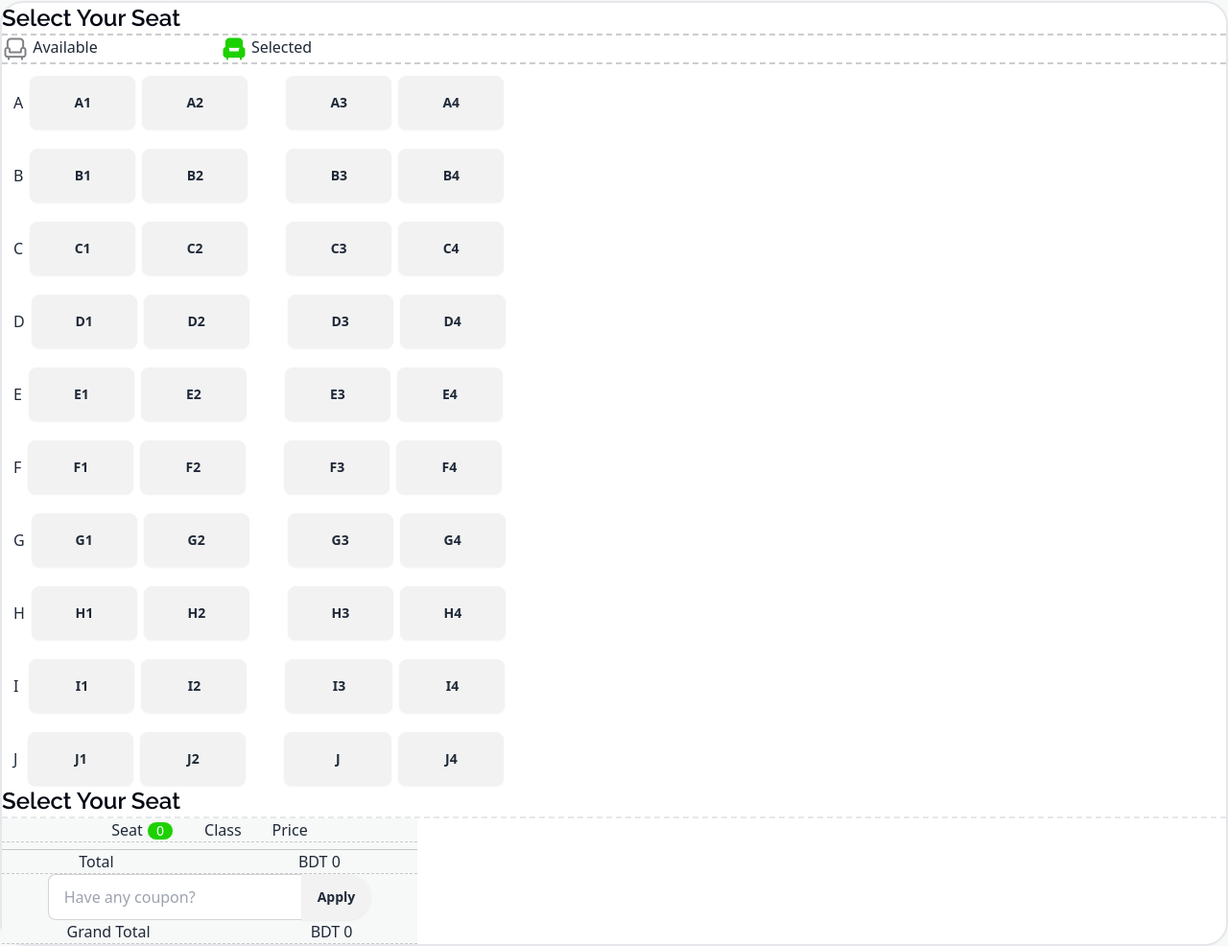
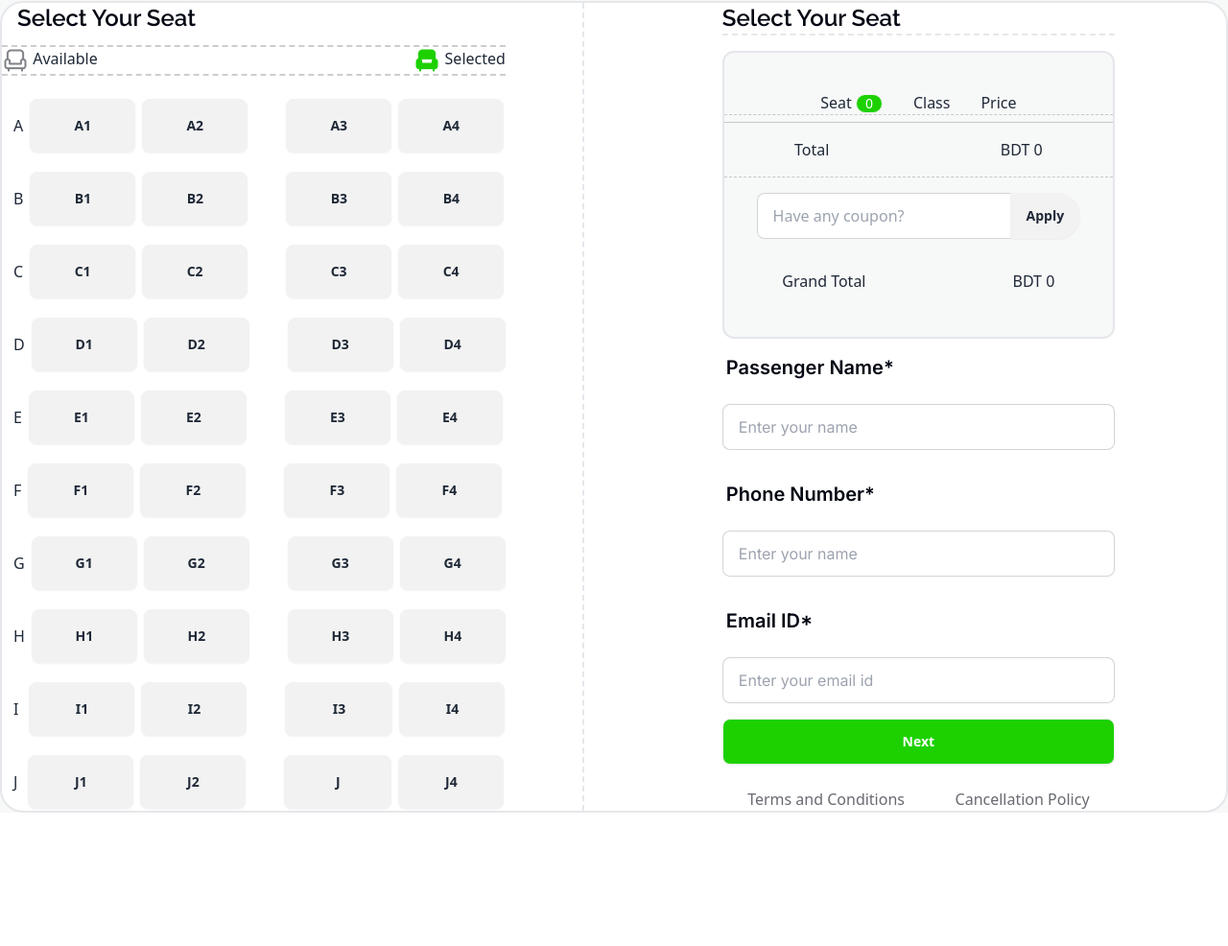
Before and after one commit to ahnaf4D/b9-assignment-5, a plain HTML site: page index.html in a window 1280 px wide. Shown: the part 1919-2905 px from the top of the page at 96% size. After the commit the page ends 2766 px from the top, so only its background shows below. Drawn offline with nearby package versions, Linux system fonts and the light colour scheme.

Commit message:
passenger form added

```diff
--- a/index.html
+++ b/index.html
@@ -189,10 +189,11 @@
                 </div>
             </div>
             <!-- Seat Selection Area -->
-            <section class="bg-[#FFFFFF] min-h-screen mx-auto container mt-12 border-2 rounded-3xl">
-                <div id="left-side">
-                    <h1 class="raleway-font font-semibold text-2xl text-[#030712]">Select Your Seat</h1>
-                    <div class="flex gap-32 items-center border-t-2 border-b-2 border-dashed border-[#03071233]">
+            <section class="bg-[#FFFFFF] min-h-screen mx-auto container mt-12 border-2 rounded-3xl flex gap-36">
+                <div id="left-side" class="border-r-2 pr-20 border-dashed">
+                    <h1 class="raleway-font font-semibold text-2xl text-[#030712] ml-4">Select Your Seat</h1>
+                    <div
+                        class="flex gap-32 justify-between my-3 items-center border-t-2 border-b-2 border-dashed border-[#03071233]">
                         <div><img src="./images/seat-gray.png" alt="seat gray" class="inline">
                             <span>Available</span>
                         </div>
@@ -328,11 +329,12 @@
                     </div>
                 </div>
                 <div id="righ-side">
-                    <h1 class="raleway-font font-semibold text-2xl border-b-2 border-dashed text-[#030712]">Select Your
+                    <h1 class="raleway-font font-semibold text-2xl border-b-2 border-dashed text-[#030712] w-[409px]">
+                        Select Your
                         Seat
                     </h1>
                     <!-- Pricing  Calculation First UI -->
-                    <div class="bg-[#F7F8F8] max-w-[433px] max-h-[335px] container">
+                    <div class="bg-[#F7F8F8] max-w-[433px] h-[300px] container border-2 rounded-xl mt-4 pt-10 pb-10">
                         <!-- First Pricing Calculation  Term Container-->
                         <div class="flex gap-8 justify-center border-b-[1px] border-dashed border-[#03071233]">
                             <div>Seat
@@ -346,7 +348,7 @@
 
                         </div>
                         <!-- Total Price Here -->
-                        <div class="flex gap-8 justify-around border-b-[1px] border-dashed border-[#03071233]">
+                        <div class="flex gap-8 justify-around border-b-[1px] border-dashed border-[#03071233] py-4">
                             <div>Total
 
                             </div>
@@ -354,20 +356,61 @@
 
                         </div>
                         <!-- Coupon Field -->
-                        <div class="join flex justify-center">
+                        <div class="join flex justify-center py-4">
                             <input class="input input-bordered join-item" placeholder="Have any coupon?" />
                             <button class="btn join-item rounded-r-full">Apply</button>
                         </div>
                         <!-- Grand Total Price Here -->
-                        <div class="flex gap-8 justify-around border-b-[1px] border-dashed border-[#03071233]">
+                        <div class="flex gap-8 justify-around pt-4">
                             <div>Grand Total
 
                             </div>
                             <div>BDT <span>0</span></div>
 
                         </div>
+
+                    </div>
+                    <!-- Passenger Information Taking Form -->
+                    <div>
+                        <!-- Passenger Name Here -->
+                        <label class="form-control w-full inter-font">
+                            <div class="label">
+                                <span class="label-text mt-2 text-xl  font-semibold text-[#030712]">Passenger
+                                    Name*</span>
+                            </div>
+                            <input type="text" placeholder="Enter your name" class="input input-bordered my-4 w-full "
+                                required />
+                        </label>
+                        <!-- Passenger Phone Number Here -->
+                        <label class="form-control w-full inter-font">
+                            <div class="label">
+                                <span class="label-text mt-2 text-xl  font-semibold text-[#030712]">Phone Number*</span>
+                            </div>
+                            <input type="number" placeholder="Enter your name" class="input input-bordered my-4 w-full "
+                                required />
+                        </label>
+                        <!-- Passenger Email Id here -->
+                        <label class="form-control w-full inter-font">
+                            <div class="label">
+                                <span class="label-text mt-2 text-xl  font-semibold text-[#030712]">Email ID*</span>
+                            </div>
+                            <input type="email" placeholder="Enter your email id"
+                                class="input input-bordered my-4 w-full " required />
+                        </label>
+                        <!-- Submit information here -->
+                        <label for="submit_info" class="form-control w-full ">
+                            <input type="submit" class="btn bg-[#1DD100] text-white hover:bg-[#1DD100]" value="Next"
+                                required>
+                        </label>
+                    </div>
+                    <div class="flex justify-around mt-6">
+                        <div> <a href="./docs/tac.txt" class=" text-[#03071299] hover:underline">Terms and
+                                Conditions</a></div>
+                        <div> <a href="./docs/cpolicy.txt" class=" text-[#03071299] hover:underline">Cancellation
+                                Policy</a></div>
                     </div>
                 </div>
+
             </section>
         </section>
     </main>
```
Also changed, not shown: docs/cpolicy.txt (added), docs/tac.txt (added).
